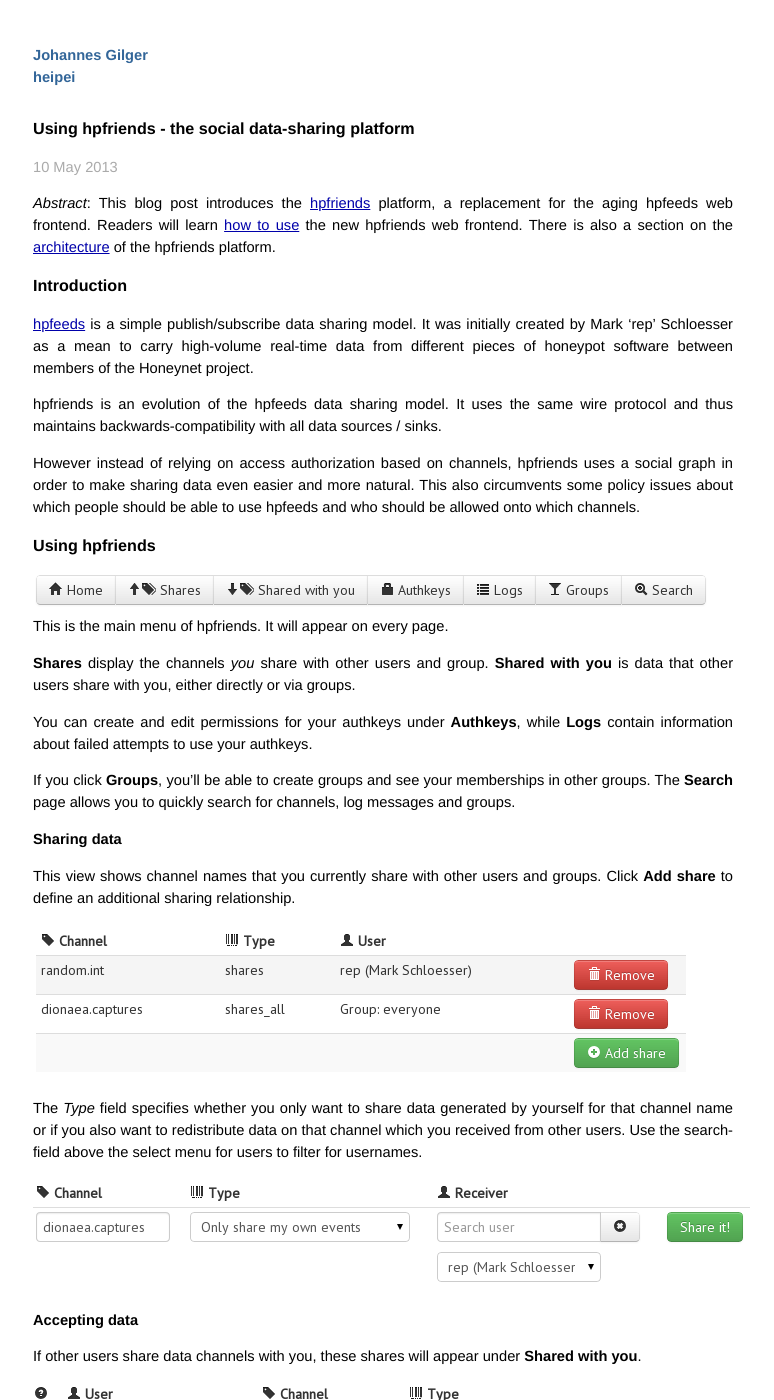
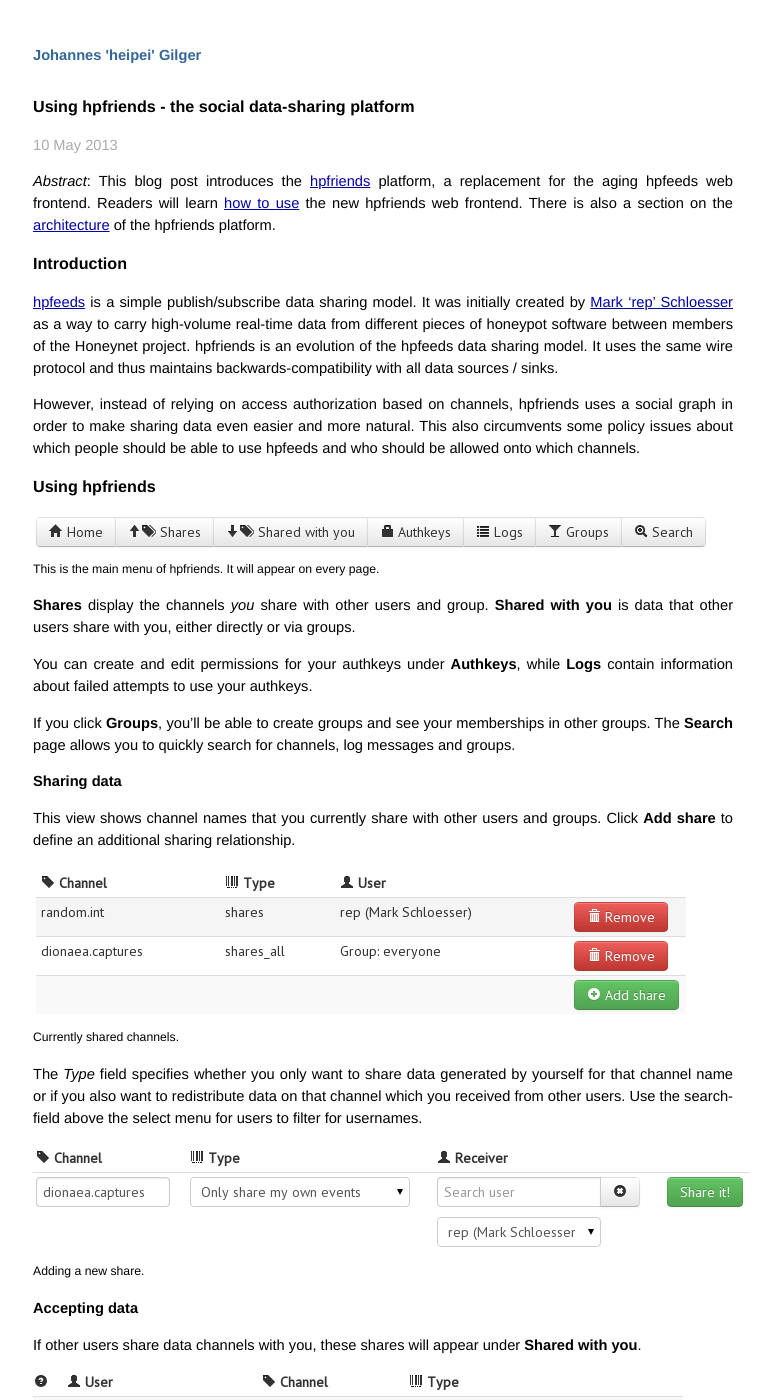
Before and after one commit to heipei/heipei.github.io, a Jekyll site: the page built from _posts/2013-05-10-Using-hpfriends-the-social-data-sharing-platform.markdown, in a window 1280 px wide and 1400 px high. Shown: the whole window, without its empty margins (257-1031 px from the left). Built offline with Jekyll 4.4.1, drawn with Linux system fonts in a browser that asks for light colours; some of the changed text lies outside the part shown.

```diff
--- a/_layouts/default.html
+++ b/_layouts/default.html
@@ -4,28 +4,27 @@
 	<meta http-equiv="content-type" content="text/html; charset=utf-8" />
 	<title>{{ page.title }}</title>
 	<meta name="author" content="Johannes Gilger" />
-	<link href="http://feeds.feedburner.com/rogchap" rel="alternate" title="Johannes Gilger" type="application/atom+xml" />
+  <link rel="alternate" type="application/atom+xml" href="atom.xml" title="Atom feed">
 	<link rel="stylesheet" href="/css/syntax.css" type="text/css" media="all" />
 	<link rel="stylesheet" href="/css/screen.css" type="text/css" media="all" />
   <!--
 	<link rel="stylesheet" href="/css/tablet.css" type="text/css" media="screen and (min-width:651px) and (max-width: 1024px), screen and (min-device-width: 768px) and (max-device-width: 1024px)" />
 	<link rel="stylesheet" href="/css/mobile.css" type="text/css" media="handheld, screen and (max-width: 650px), screen and (max-device-width: 480px)" />
   -->
-	<script type="text/javascript">
-	  var _gaq = _gaq || [];
-	  _gaq.push(['_setAccount', 'UA-4155555-8']);
-	  _gaq.push(['_trackPageview']);
+  <script>
+    (function(i,s,o,g,r,a,m){i['GoogleAnalyticsObject']=r;i[r]=i[r]||function(){
+      (i[r].q=i[r].q||[]).push(arguments)},i[r].l=1*new Date();a=s.createElement(o),
+      m=s.getElementsByTagName(o)[0];a.async=1;a.src=g;m.parentNode.insertBefore(a,m)
+      })(window,document,'script','//www.google-analytics.com/analytics.js','ga');
 
-	  (function() {
-	    var ga = document.createElement('script'); ga.type = 'text/javascript'; ga.async = true;
-	    ga.src = ('https:' == document.location.protocol ? 'https://ssl' : 'http://www') + '.google-analytics.com/ga.js';
-	    var s = document.getElementsByTagName('script')[0]; s.parentNode.insertBefore(ga, s);
-	  })();
-	</script>
+    ga('create', 'UA-40830475-1', 'github.io');
+    ga('send', 'pageview');
+
+  </script>
 </head>
 <body>
 	<div class="site">
-		<div class="title"><a href="/">Johannes Gilger<br/>heipei</a></div>
+		<div class="title"><a href="/">Johannes 'heipei' Gilger</a></div>
 		{{ content }}
 		<div class="footer">
 			<div class="contact">
@@ -43,7 +42,7 @@
 				</p>
 			</div>
 		 	<div class="rss">
-				<a href="http://feeds.feedburner.com/rogchap">RSS Feed</a>
+				<a href="atom.xml">RSS Feed</a>
 			</div>
 		</div>
 	</div>
--- a/_posts/2013-05-10-Using-hpfriends-the-social-data-sharing-platform.markdown
+++ b/_posts/2013-05-10-Using-hpfriends-the-social-data-sharing-platform.markdown
@@ -13,25 +13,24 @@ Introduction
 ============
 
 [hpfeeds](https://github.com/rep/hpfeeds) is a simple publish/subscribe data
-sharing model. It was initially created by Mark 'rep' Schloesser as a mean to
-carry high-volume real-time data from different pieces of honeypot software
-between members of the Honeynet project.
+sharing model. It was initially created by [Mark 'rep'
+Schloesser](https://twitter.com/repmovsb) as a way to carry high-volume
+real-time data from different pieces of honeypot software between members of
+the Honeynet project. hpfriends is an evolution of the hpfeeds data sharing
+model. It uses the same wire protocol and thus maintains
+backwards-compatibility with all data sources / sinks.
 
-hpfriends is an evolution of the hpfeeds data sharing model. It uses the same
-wire protocol and thus maintains backwards-compatibility with all data sources
-/ sinks.
-
-However instead of relying on access authorization based on channels, hpfriends
-uses a social graph in order to make sharing data even easier and more natural.
-This also circumvents some policy issues about which people should be able to
-use hpfeeds and who should be allowed onto which channels.
+However, instead of relying on access authorization based on channels,
+hpfriends uses a social graph in order to make sharing data even easier and
+more natural. This also circumvents some policy issues about which people
+should be able to use hpfeeds and who should be allowed onto which channels.
 
 
 Using hpfriends <a name="use">&nbsp;</a>
 ===============
 
 ![hpfriends menu](/images/menu.png "hpfriends main menu")
-This is the main menu of hpfriends. It will appear on every page.
+<br/><small>This is the main menu of hpfriends. It will appear on every page.</small>
 
 **Shares** display the channels *you* share with other users and group. **Shared
 with you** is data that other users share with you, either directly or via
@@ -50,6 +49,7 @@ This view shows channel names that you currently share with other users and
 groups. Click **Add share** to define an additional sharing relationship.
 
 ![hpfriends shares](/images/shares.png "hpfriends shares")
+<br/><small>Currently shared channels.</small>
 
 The *Type* field specifies whether you only want to share data generated by
 yourself for that channel name or if you also want to redistribute data on that
@@ -57,6 +57,7 @@ channel which you received from other users. Use the search-field above the
 select menu for users to filter for usernames.
 
 ![hpfriends shares](/images/add_share.png "hpfriends add share")
+<br/><small>Adding a new share.</small>
 
 Accepting data
 --------------
@@ -65,6 +66,7 @@ If other users share data channels with you, these shares will appear under
 **Shared with you**.
 
 ![hpfriends incoming shares](/images/incoming_shares.png "hpfriends incoming shares")
+<br/><small>Data shared by other users.</small>
 
 This view shows that there are two channels currently shared with me directly.
 I have activated the channel `mobile.malware` and could now receive and forward
```
Also changed, not shown: other parts of _posts/2013-05-10-Using-hpfriends-the-social-data-sharing-platform.markdown (+13 -0 lines), atom.xml (+6 -6 lines).
